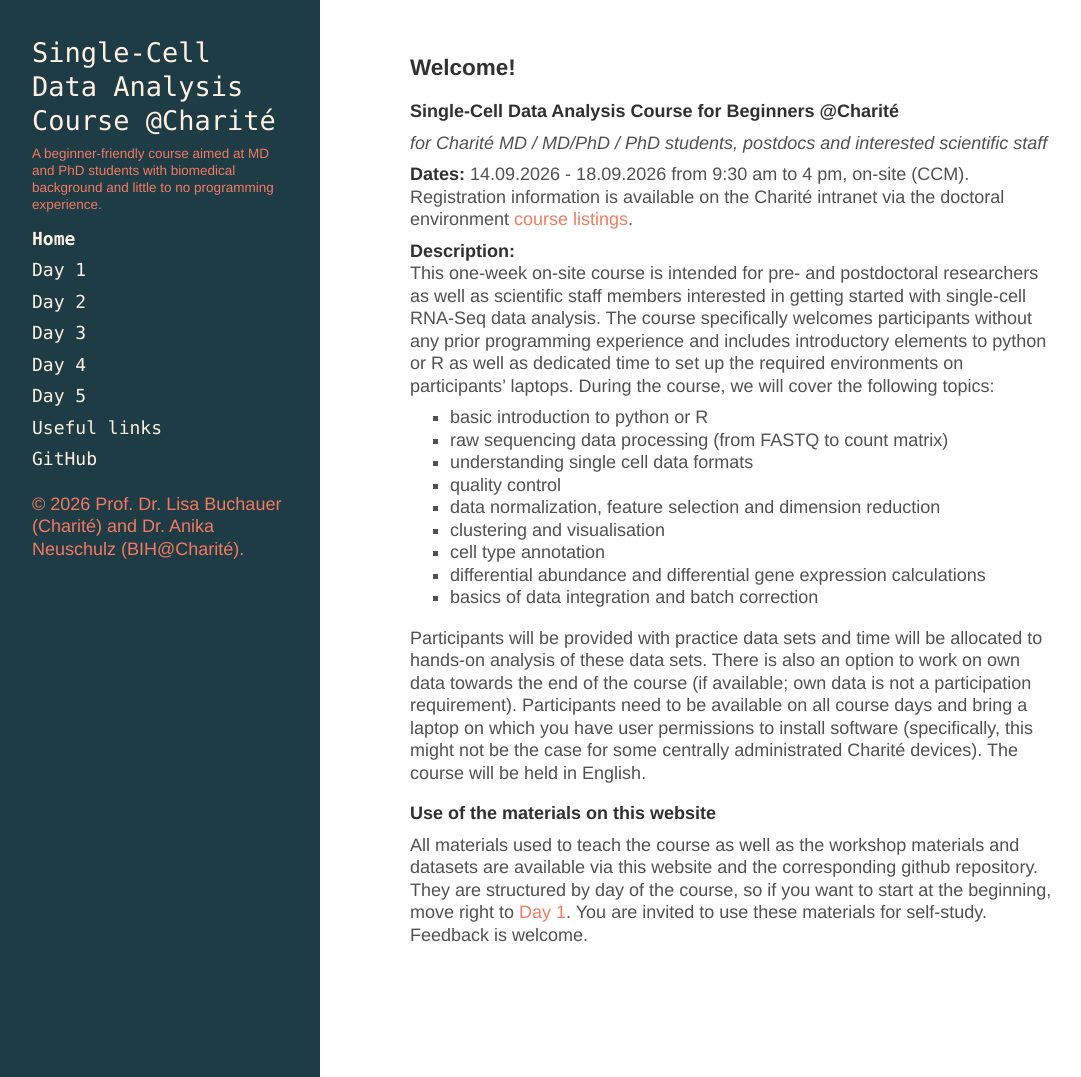
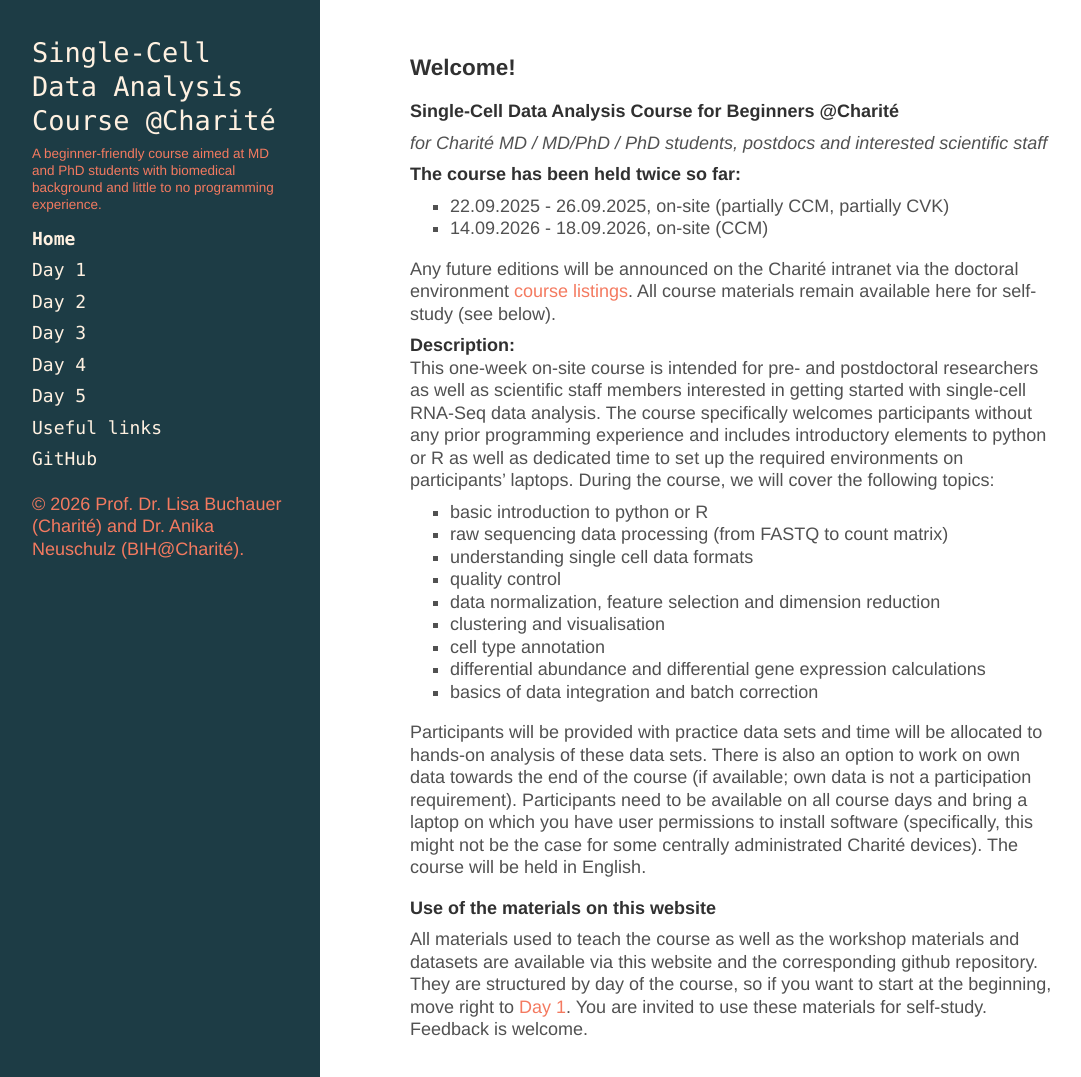
Before and after one commit to buchauer-lab/charite-sc-data-course, a Jekyll site: the page built from docs/index.md, in a window 1280 px wide and 1077 px high. Shown: the whole window, without its empty margins (4-1085 px from the left). Built offline with Jekyll 4.4.1, drawn with Linux system fonts in a browser that asks for light colours; nearby versions of some CDN libraries; a style sheet for code colours, icons or effects is not loaded.

Commit message:
Home page: mark course as past, list the two occurrences
Replace the upcoming-dates block with a list of the 2025 and 2026
editions, point to the intranet listings for any future edition, and
highlight that the materials remain available for self-study.

Co-Authored-By: Claude Opus 5 <noreply@anthropic.com>

```diff
--- a/docs/index.md
+++ b/docs/index.md
@@ -10,7 +10,12 @@ order: 1
 
 _for Charité MD / MD/PhD / PhD students, postdocs and interested scientific staff_
 
-**Dates:** 14.09.2026 - 18.09.2026 from 9:30 am to 4 pm, on-site (CCM). Registration information is available on the Charité intranet via the doctoral environment [course listings](https://intranet.charite.de/studium_lehre/promotionskurse/).
+**The course has been held twice so far:**
+
+- 22.09.2025 - 26.09.2025, on-site (partially CCM, partially CVK)
+- 14.09.2026 - 18.09.2026, on-site (CCM)
+
+Any future editions will be announced on the Charité intranet via the doctoral environment [course listings](https://intranet.charite.de/studium_lehre/promotionskurse/). All course materials remain available here for self-study (see below).
 
 **Description:**
 This one-week on-site course is intended for pre- and postdoctoral researchers as well as scientific staff members interested in getting started with single-cell RNA-Seq data analysis. The course specifically welcomes participants without any prior programming experience and includes introductory elements to python or R as well as dedicated time to set up the required environments on participants' laptops. During the course, we will cover the following topics:
```
